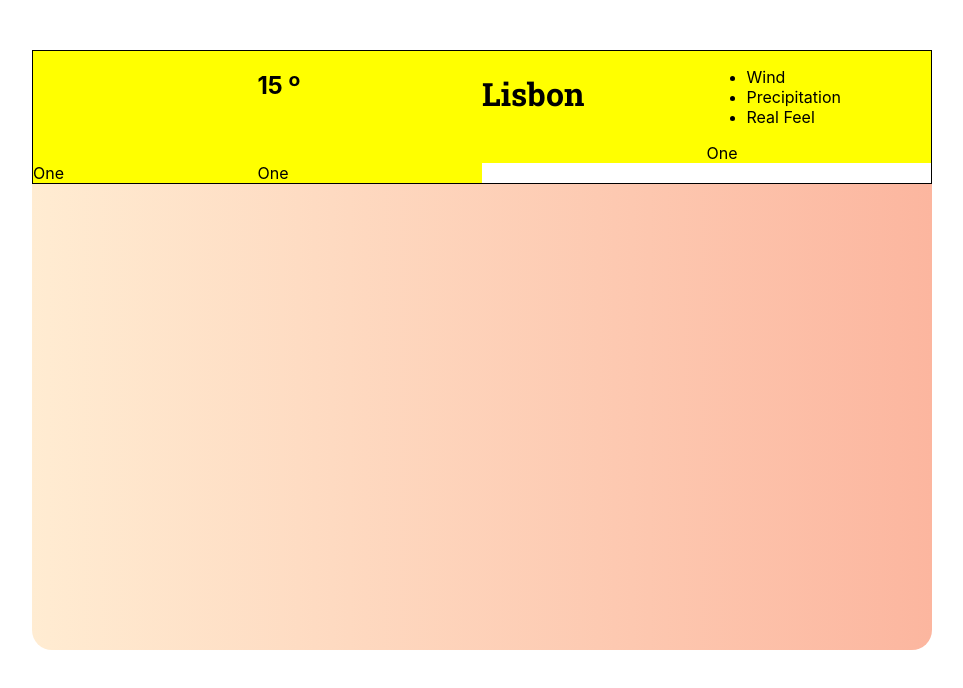
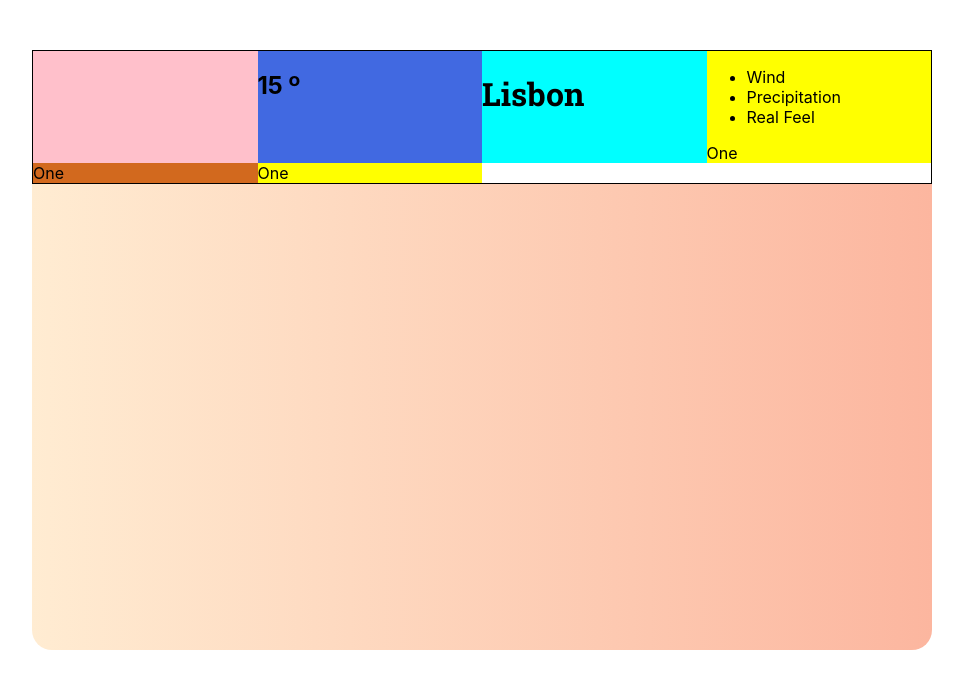
Before and after one commit to inesms7/shecodes-new-weather-app-react, a React (Create React App) app: page / in a window 1280 px wide. Shown: the top 688 px of the page, without its empty margins (158-1121 px from the left). Built offline with nearby package versions, Linux system fonts and the light colour scheme; the HTML template or start-up script is replaced by a standard one.

Commit message:
Create Css to visualize grid better

```diff
--- a/src/App.css
+++ b/src/App.css
@@ -23,3 +23,27 @@ h1 {
 .column{
     background-color: yellow;
 }
+
+.column-one {
+    background-color: pink;
+}
+
+.column-two {
+    background-color: royalblue;
+}
+
+.column-third {
+    background-color: aqua;
+}
+
+.column-fourth {
+    background-color: aliceblue;
+}
+
+.column-fifth {
+    background-color: chocolate;
+}
+
+.column-sixth {
+    background-color: cornflowerblue;
+}
```
